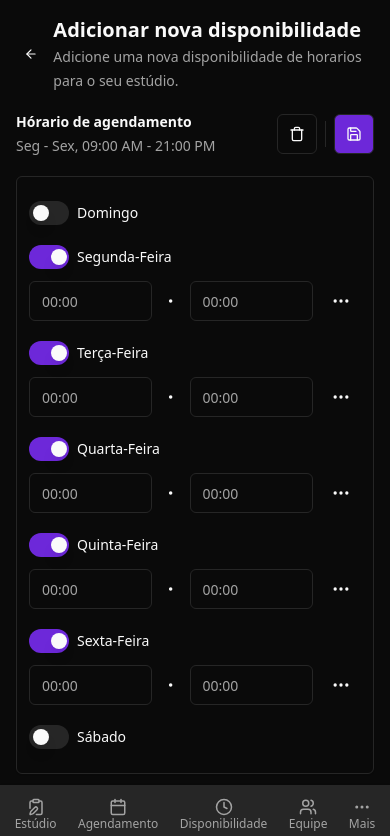
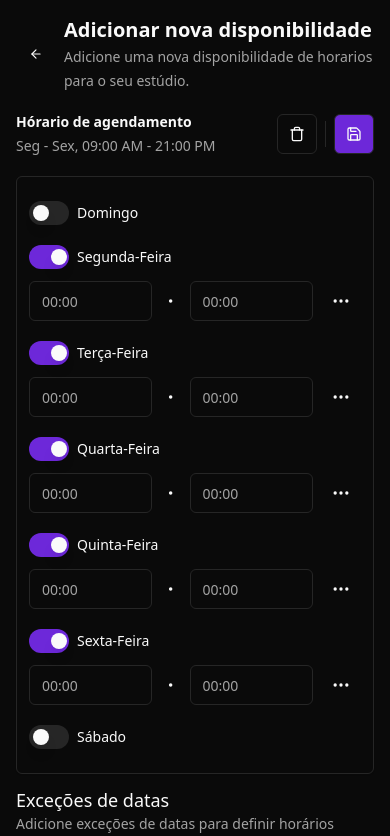
Before and after one commit to paulobahia/Admin.Pencil.In, a React (Vite) app: page /availability/1 in a window 390 px wide. Shown: the top 836 px of the page. Built offline with nearby package versions, Linux system fonts and the light colour scheme.

Commit message:
Style: NavButton e tela de CreateAvailability

```diff
--- a/package.json
+++ b/package.json
@@ -36,6 +36,7 @@
     "react-day-picker": "^8.10.1",
     "react-dom": "^18.3.1",
     "react-hook-form": "^7.53.0",
+    "react-resizable-panels": "^2.1.3",
     "react-router-dom": "^6.24.0",
     "tailwind-merge": "^2.3.0",
     "tailwindcss-animate": "^1.0.7",
--- a/src/pages/Dashboard/Availability/CreateAvailability/components/DateExceptionsList/index.tsx
+++ b/src/pages/Dashboard/Availability/CreateAvailability/components/DateExceptionsList/index.tsx
@@ -19,7 +19,7 @@ export const DateExceptionsList = () => {
               </div>
               <div className="flex flex-row gap-x-2">
                 <TooltipButton variant="outline" description="Editar" icon={<Pencil size={16} />} />
-                <TooltipButton variant="outline" description="Remover exceção" icon={<Trash size={16} />} />
+                <TooltipButton variant="destructive" description="Remover exceção" icon={<Trash size={16} />} />
               </div>
             </Card>
           )
--- a/src/pages/Dashboard/Availability/CreateAvailability/index.tsx
+++ b/src/pages/Dashboard/Availability/CreateAvailability/index.tsx
@@ -5,14 +5,17 @@ import { Switch } from "@/components/ui/switch"
 import { ArrowLeft, Save, Trash } from "lucide-react"
 import { DateExceptionsList, ScheduleAvailabilityCard } from "./components"
 import { TooltipButton } from "@/components"
+import { Link } from "react-router-dom"
 
 export const CreateAvailability = () => {
   return (
-    <main className="flex flex-col flex-1 antialiased bg-background">
+    <main className="flex flex-col flex-1 p-4 antialiased bg-background lg:p-6">
       <div className="flex flex-row items-center gap-x-2">
-        <Button variant={'ghost'} size={'icon'}>
-          <ArrowLeft size={14} />
-        </Button>
+        <Link to={'/availability'}>
+          <Button variant={'ghost'} size={'icon'}>
+            <ArrowLeft size={14} />
+          </Button>
+        </Link>
         <div>
           <p className="text-xl font-semibold">
             Adicionar nova disponibilidade
--- a/src/pages/Dashboard/Availability/components/DialogAddAvailability/index.tsx
+++ b/src/pages/Dashboard/Availability/components/DialogAddAvailability/index.tsx
@@ -5,8 +5,8 @@ import { Label } from "@/components/ui/label"
 
 export const DialogAddAvailability = () => {
   return (
-    <DialogContent>
-      <DialogHeader>
+    <DialogContent className="w-[95%]">
+      <DialogHeader className="text-start">
         <DialogTitle>Adicionar nova disponibilidade</DialogTitle>
         <DialogDescription>
           O nome informado servirá para identificar o grupo de horários em que você estará disponível.
--- a/src/pages/Dashboard/Availability/index.tsx
+++ b/src/pages/Dashboard/Availability/index.tsx
@@ -1,6 +1,7 @@
 import { Button } from "@/components/ui/button"
 import { Dialog, DialogTrigger } from "@/components/ui/dialog"
 import { AvailabilityList, DialogAddAvailability } from "./components"
+import { Plus } from "lucide-react"
 
 export const Availability = () => {
   return (
@@ -14,10 +15,17 @@ export const Availability = () => {
             Gerencie os horários em que você e o seu estúdio estaram disponiveis para agendamento.
           </span>
         </div>
-        <div className="flex justify-end">
+        <div className="justify-end hidden sm:flex">
           <DialogTrigger asChild>
             <Button>
               Adicionar
+            </Button>
+          </DialogTrigger>
+        </div>
+        <div className="fixed z-40 flex right-5 bottom-20 sm:hidden">
+          <DialogTrigger asChild>
+            <Button className="rounded-full size-12" size={'icon'}>
+              <Plus size={20} />
             </Button>
           </DialogTrigger>
         </div>
--- /dev/null
+++ b/src/pages/Dashboard/More/index.tsx
@@ -0,0 +1,30 @@
+import { Card } from "@/components/ui/card"
+import { ChevronRight, LucideLineChart, Zap } from "lucide-react"
+
+export const More = () => {
+  return (
+    <main className="flex flex-col flex-1 antialiased bg-background">
+      <Card className="flex flex-row items-center justify-between p-5 border-b-0 rounded-md rounded-t-none rounded-b-none cursor-pointer text-muted-foreground hover:bg-foreground/5 first:rounded-t-md last:rounded-b-md last:border-b">
+        <div className="flex flex-row items-center gap-x-2">
+          <Zap size={16} />
+          <span className="text-sm font-semibold">
+            Automação
+          </span>
+        </div>
+        <ChevronRight size={16} />
+      </Card>
+      <Card className="flex flex-row items-center justify-between p-5 border-b-0 rounded-md rounded-t-none rounded-b-none cursor-pointer text-muted-foreground hover:bg-foreground/5 first:rounded-t-md last:rounded-b-md last:border-b">
+        <div className="flex flex-row items-center gap-x-2">
+          <LucideLineChart size={16} />
+          <span className="text-sm font-semibold">
+            Análise
+          </span>
+        </div>
+        <ChevronRight size={16} />
+      </Card>
+      <span className="mt-6 text-xs leading-tight text-muted-foreground">
+        Pense na nossa aplicação móvel como uma pequena extensão do nosso aplicativo web. Para realizar ações mais complexas, utilize a versão web.
+      </span>
+    </main>
+  )
+}
--- a/src/pages/Dashboard/_layout.tsx
+++ b/src/pages/Dashboard/_layout.tsx
@@ -98,37 +98,37 @@ export const DashboardLayout = () => {
           </div>
         </div>
       </div>
-      <div className="w-full p-4 lg:p-6">
+      <div className="w-full p-4 pb-16 md:pb-0 lg:p-6">
         <Outlet />
       </div>
-      <nav className="fixed bottom-0 left-0 z-30 flex justify-around w-full px-1 border-t shadow bg-secondary border-subtle bg-opacity-40 backdrop-blur-md md:hidden">
-        <Link to="/my-studio" className={`${location.pathname === '/my-studio' && 'text-white'} relative flex truncate flex-col items-center min-w-0 p-1 my-2 overflow-hidden text-xs font-medium text-center rounded-md text-muted-foreground focus:z-10 sm:text-sm`}>
+      <nav className="fixed bottom-0 left-0 z-30 flex justify-around w-full px-1 border-t shadow bg-muted border-subtle bg-opacity-40 backdrop-blur-md md:hidden">
+        <Link to="/my-studio" className={`${location.pathname === '/my-studio' && 'text-white'} hover:text-default text-muted-foreground items-center flex flex-col relative my-2 min-w-0  overflow-hidden rounded-md !bg-transparent p-1 text-center text-xs font-medium focus:z-10 sm:text-sm`}>
           <ClipboardPen size={18} />
-          <span>
+          <span className="block truncate">
             Estúdio
           </span>
         </Link>
-        <Link to="/bookings" className={`${location.pathname === '/bookings' && 'text-white'} relative flex truncate flex-col items-center min-w-0 p-1 my-2 overflow-hidden text-xs font-medium text-center rounded-md text-muted-foreground focus:z-10 sm:text-sm`}>
+        <Link to="/bookings" className={`${location.pathname === '/bookings' && 'text-white'} hover:text-default text-muted-foreground items-center flex flex-col relative my-2 min-w-0  overflow-hidden rounded-md !bg-transparent p-1 text-center text-xs font-medium focus:z-10 sm:text-sm`}>
           <Calendar size={18} />
-          <span>
+          <span className="block truncate">
             Agendamento
           </span>
         </Link>
-        <Link to="/availability" className={`${location.pathname === '/availability' && 'text-white'} relative flex truncate flex-col items-center min-w-0 p-1 my-2 overflow-hidden text-xs font-medium text-center rounded-md text-muted-foreground focus:z-10 sm:text-sm`}>
+        <Link to="/availability" className={`${location.pathname === '/availability' && 'text-white'} hover:text-default text-muted-foreground items-center flex flex-col relative my-2 min-w-0  overflow-hidden rounded-md !bg-transparent p-1 text-center text-xs font-medium focus:z-10 sm:text-sm`}>
           <Clock size={18} />
-          <span>
+          <span className="block truncate">
             Disponibilidade
           </span>
         </Link>
-        <Link to="/team" className={`${location.pathname === '/team' && 'text-white'} relative flex truncate flex-col items-center min-w-0 p-1 my-2 overflow-hidden text-xs font-medium text-center rounded-md text-muted-foreground focus:z-10 sm:text-sm`}>
+        <Link to="/team" className={`${location.pathname === '/team' && 'text-white'} hover:text-default text-muted-foreground items-center flex flex-col relative my-2 min-w-0  overflow-hidden rounded-md !bg-transparent p-1 text-center text-xs font-medium focus:z-10 sm:text-sm`}>
           <Users size={18} />
-          <span>
+          <span className="block truncate">
             Equipe
           </span>
         </Link>
-        <Link to="/more" className={`${location.pathname === '/more' && 'text-white'} relative flex truncate flex-col items-center min-w-0 p-1 my-2 overflow-hidden text-xs font-medium text-center rounded-md text-muted-foreground focus:z-10 sm:text-sm`}>
+        <Link to="/more" className={`${location.pathname === '/more' && 'text-white'} hover:text-default text-muted-foreground items-center flex flex-col relative my-2 min-w-0  overflow-hidden rounded-md !bg-transparent p-1 text-center text-xs font-medium focus:z-10 sm:text-sm`}>
           <MoreHorizontal size={18} />
-          <span>
+          <span className="block truncate">
             Mais
           </span>
         </Link>
--- a/src/pages/Dashboard/index.ts
+++ b/src/pages/Dashboard/index.ts
@@ -6,3 +6,4 @@ export { Insights } from "./Insights";
 export { Team } from "./Team";
 export { Studio } from "./Studio";
 export { CreateAvailability } from "./Availability/CreateAvailability"
+export { More } from "./More"
--- a/src/pages/index.ts
+++ b/src/pages/index.ts
@@ -1,4 +1,4 @@
 export { SignIn } from "./SignIn";
 export { Welcome, ConnectedCalendar, SetupAvailability } from './FirstSteps'
-export { DashboardLayout, Availability, Bookings, Automations, Insights, Team, Studio, CreateAvailability } from './Dashboard'
+export { DashboardLayout, Availability, Bookings, Automations, Insights, Team, Studio, CreateAvailability, More } from './Dashboard'
 export { SettingsLayout, Appearance, Calendars, OutOfOffice, Profile, Billing, Password, TwoFactor } from "./Settings";
--- a/src/routes/index.tsx
+++ b/src/routes/index.tsx
@@ -18,7 +18,8 @@ import {
   Password,
   TwoFactor,
   Studio,
-  CreateAvailability
+  CreateAvailability,
+  More
 } from '@/pages'
 
 import {
@@ -37,12 +38,13 @@ export const Routers = createBrowserRouter(
       <Route path="/" element={<DashboardLayout />} >
         <Route path='/my-studio' element={<Studio />} />
         <Route path='/availability' element={<Availability />} />
-        <Route path='/availability/:id' element={<CreateAvailability />} />
         <Route path='/bookings' element={<Bookings />} />
         <Route path='/insights' element={<Insights />} />
         <Route path='/team' element={<Team />} />
         <Route path='/automations' element={<Automations />} />
+        <Route path='/more' element={<More />} />
       </Route>
+      <Route path='/availability/:id' element={<CreateAvailability />} />
       <Route path='/settings' element={<SettingsLayout />} >
         <Route path='my-account/appearance' element={<Appearance />} />
         <Route path='my-account/calendars' element={<Calendars />} />
```
Also changed, not shown: src/components/ui/resizable.tsx (added, +45 -0 lines), src/pages/Dashboard/Availability/components/AvailabilityList/index.tsx (+18 -5 lines), 1 other file (tests, documents, lock files or other folders).
